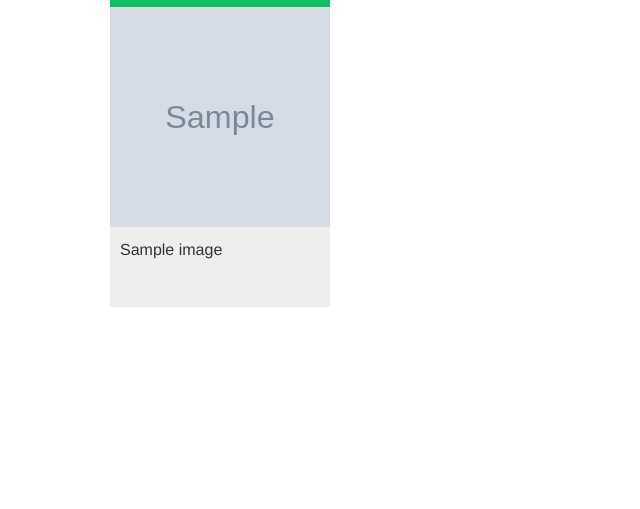
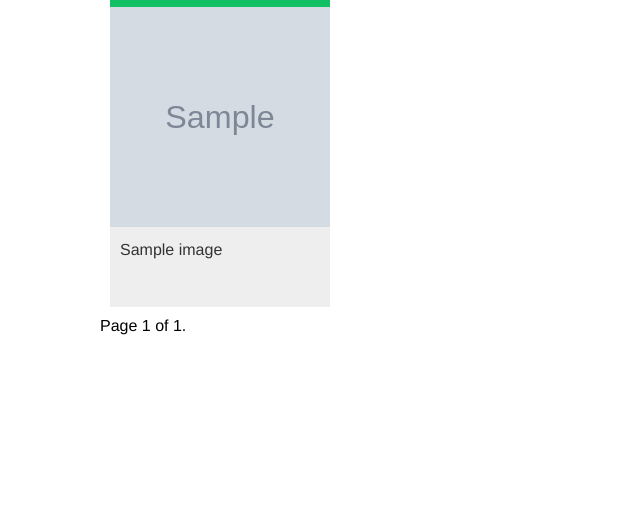
Before and after one commit to VEIIEV/djangoProject_with_auth_and_user_reg, a Django app: template images/templates/images/image/list.html in a window 1280 px wide. Shown: the part 156-665 px from the top of the page, without its empty margins (0-640 px from the left). Run offline with Django 3.2, Linux system fonts and the light colour scheme; the template is opened without the code that fills it: most values are stand-ins (such as "Sample title", 1, 10 or a date in 2020); grey boxes marked "Sample" are stand-in pictures; some libraries are stand-ins or nearby versions; some web fonts are replaced.

Commit message:
автопрокрутка не работает, прикрепил  пока переключение страниц

```diff
--- a/images/templates/images/image/list.html
+++ b/images/templates/images/image/list.html
@@ -5,6 +5,7 @@
     <div id="image-list">
         {% include "images/image/list_images.html" %}
     </div>
+    {% include "images/image/pagination.html" with page=images %}
 {% endblock %}
 
 
--- /dev/null
+++ b/images/templates/images/image/pagination.html
@@ -0,0 +1,13 @@
+<div class="pagination">
+ <span class="step-links">
+ {% if page.has_previous %}
+     <a href="?page={{ page.previous_page_number }}">Previous</a>
+ {% endif %}
+     <span class="current">
+ Page {{ page.number }} of {{ page.paginator.num_pages }}.
+ </span>
+     {% if page.has_next %}
+         <a href="?page={{ page.next_page_number }}">Next</a>
+     {% endif %}
+ </span>
+</div>
--- a/images/views.py
+++ b/images/views.py
@@ -59,7 +59,7 @@ def image_like(request):
 @login_required
 def image_list(request):
     images = Image.objects.all()
-    paginator = Paginator(images, 8)
+    paginator = Paginator(images, 4)
     page = request.GET.get('page')
     images_only = request.GET.get('images_only')
     try:
```
Also changed, not shown: account/templates/account/dashboard.html (+5 -5 lines), db.sqlite3.
